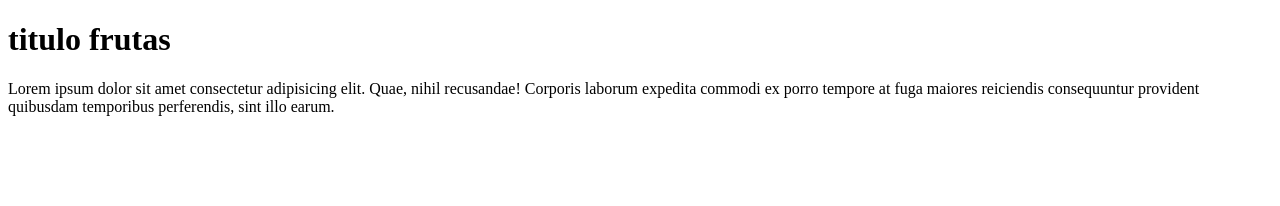
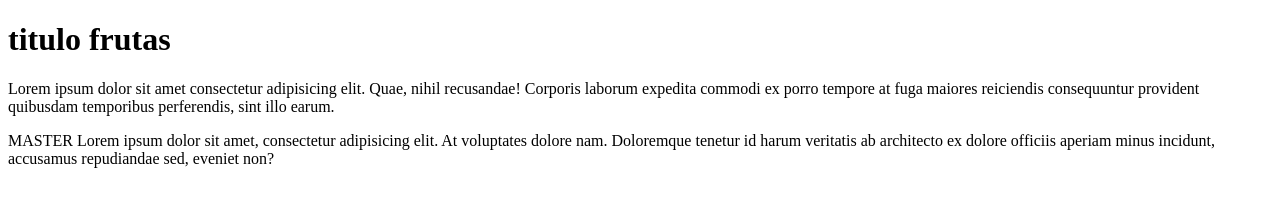
Before and after one commit to bcbarrera/miweb, a plain HTML site: page frutas.html in a window 1280 px wide. Drawn offline with Linux system fonts and the light colour scheme.

Commit message:
frutas.html

```diff
--- a/frutas.html
+++ b/frutas.html
@@ -9,5 +9,6 @@
 <body>
     <h1>titulo frutas</h1>
     <p>Lorem ipsum dolor sit amet consectetur adipisicing elit. Quae, nihil recusandae! Corporis laborum expedita commodi ex porro tempore at fuga maiores reiciendis consequuntur provident quibusdam temporibus perferendis, sint illo earum.</p>
+    <p>MASTER Lorem ipsum dolor sit amet, consectetur adipisicing elit. At voluptates dolore nam. Doloremque tenetur id harum veritatis ab architecto ex dolore officiis aperiam minus incidunt, accusamus repudiandae sed, eveniet non?</p>
 </body>
 </html>
```
